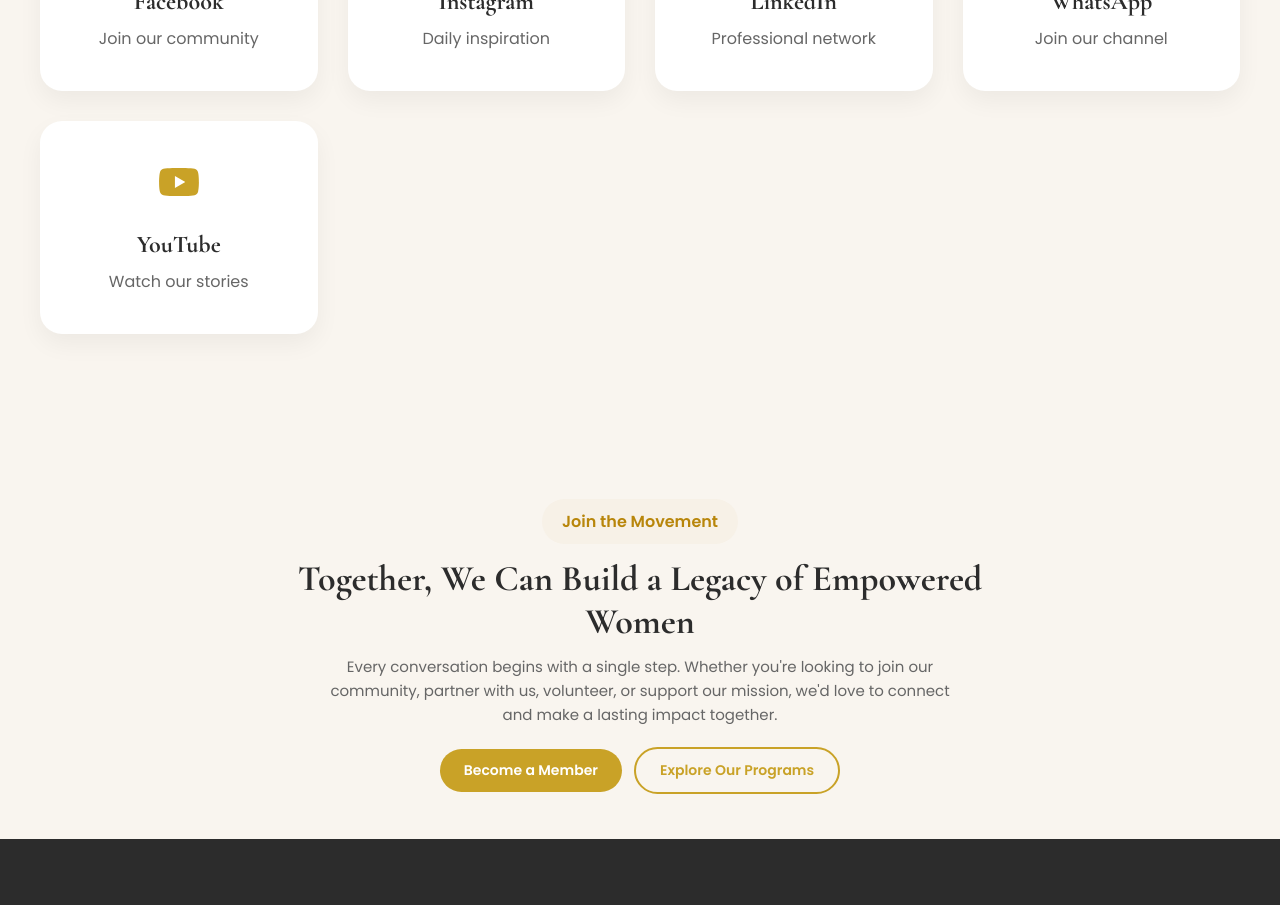
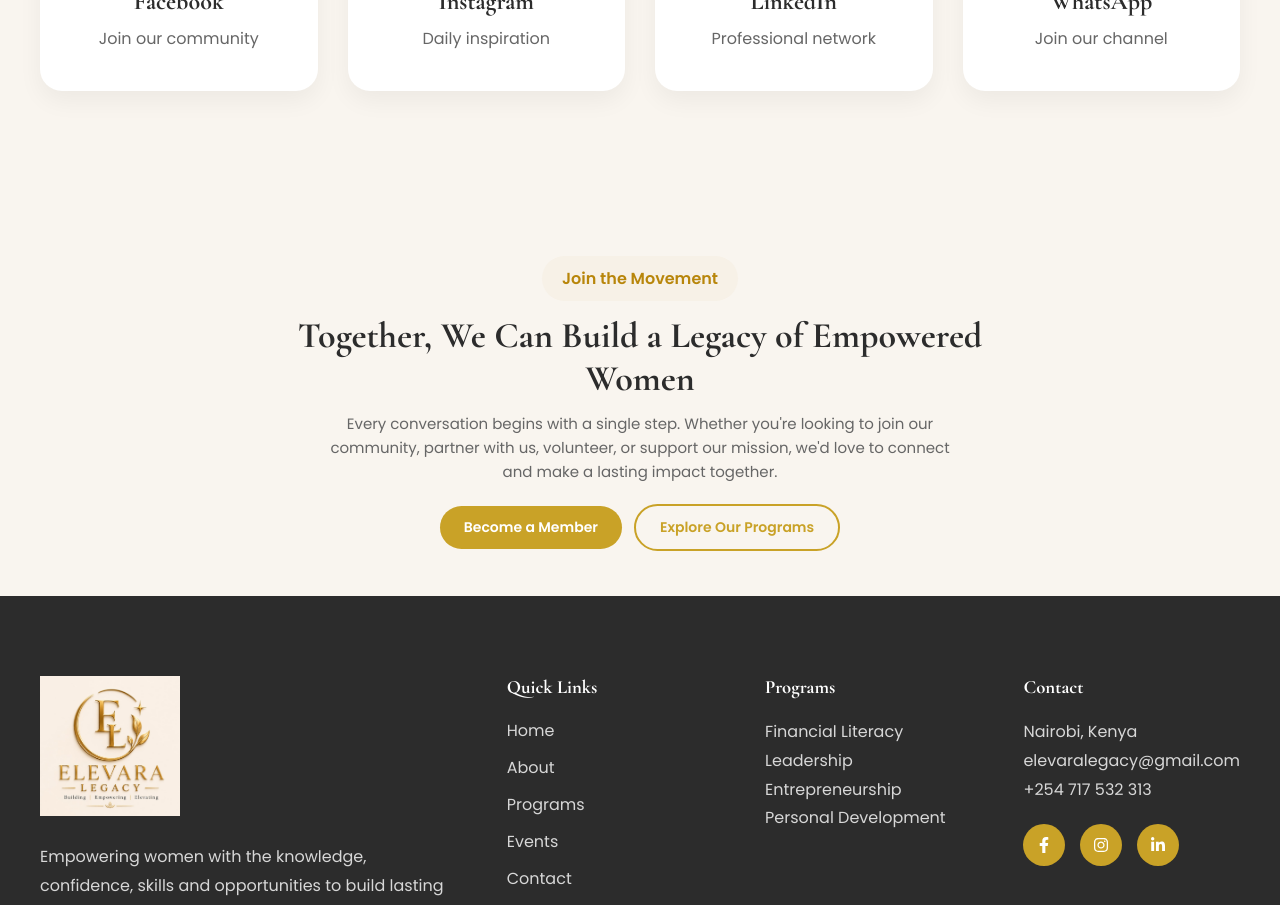
Before and after one commit to BRIAN-pixel275/elevara-legacy, a React (Vite) app: page /contact in a window 1280 px wide. Shown: the part 2020-2925 px from the top of the page. Built offline with nearby package versions, Linux system fonts and the light colour scheme.

Commit message:
update social pages

```diff
--- a/src/pages/Contact.jsx
+++ b/src/pages/Contact.jsx
@@ -10,7 +10,6 @@ import {
   FaInstagram,
   FaLinkedinIn,
   FaWhatsapp,
-  FaYoutube,
 } from "react-icons/fa";
 
 function Contact() {
@@ -226,7 +225,7 @@ function Contact() {
             {/* Facebook */}
 
             <a
-              href="https://facebook.com/your-page"
+              href="https://facebook.com/elevara legacy"
               className="social-card"
               target="_blank"
               rel="noopener noreferrer"
@@ -243,7 +242,7 @@ function Contact() {
             {/* Instagram */}
 
             <a
-              href="https://instagram.com/your-profile"
+              href="https://instagram.com/elevara_legacy"
               className="social-card"
               target="_blank"
               rel="noopener noreferrer"
@@ -260,7 +259,7 @@ function Contact() {
             {/* LinkedIn */}
 
             <a
-              href="https://linkedin.com/company/your-company"
+              href="https://www.linkedin.com/in/elevara-legacy-05565b429/"
               className="social-card"
               target="_blank"
               rel="noopener noreferrer"
@@ -277,7 +276,7 @@ function Contact() {
             {/* WhatsApp */}
 
             <a
-              href="YOUR_WHATSAPP_CHANNEL_LINK"
+              href="https://whatsapp.com/channel/0029VbDD3rx6LwHtCPmxyJ38"
               className="social-card"
               target="_blank"
               rel="noopener noreferrer"
@@ -293,24 +292,7 @@ function Contact() {
               </span>
             </a>
 
-            {/* YouTube */}
 
-            <a
-              href="https://youtube.com/@your-channel"
-              className="social-card"
-              target="_blank"
-              rel="noopener noreferrer"
-            >
-              <FaYoutube />
-
-              <h3>
-                YouTube
-              </h3>
-
-              <span>
-                Watch our stories
-              </span>
-            </a>
 
           </div>
 
```
